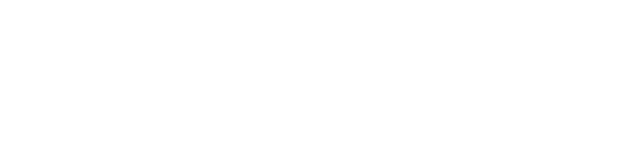
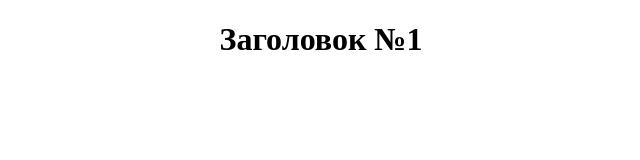
Before and after one commit to dtrsh123-creator/first-project, a plain HTML site: page index.html in a window 1280 px wide. Shown: the whole page, without its empty margins (319-959 px from the left). Drawn offline with Linux system fonts and the light colour scheme; files whose address does not match are found by name.

Commit message:
Добавление заголовка и стиля

```diff
--- a/index.html
+++ b/index.html
@@ -2,9 +2,11 @@
 <html lang="ru">
   <head>
     <title>Мой первый сайт</title>
-
+    <link href="C:\Users\glink\OneDrive\Рабочий стол\dev\first-project\style.css" rel="stylesheet">
   </head>
   <body>
+    <h1>Заголовок №1</h1>
+
 
   </body>
 </html>
--- a/style.css
+++ b/style.css
@@ -0,0 +1,3 @@
+h1 {
+  text-align: center;
+}
```
